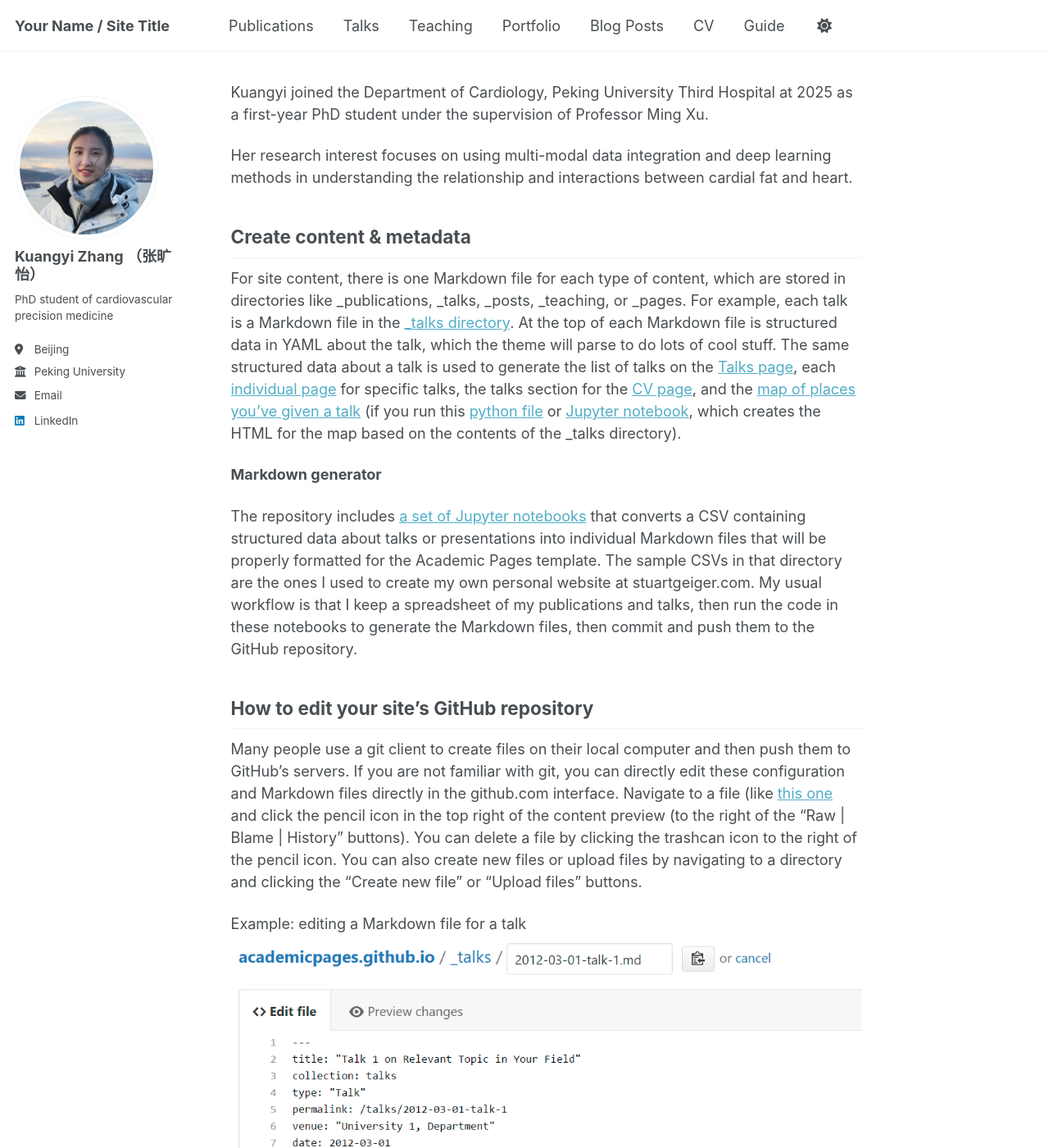
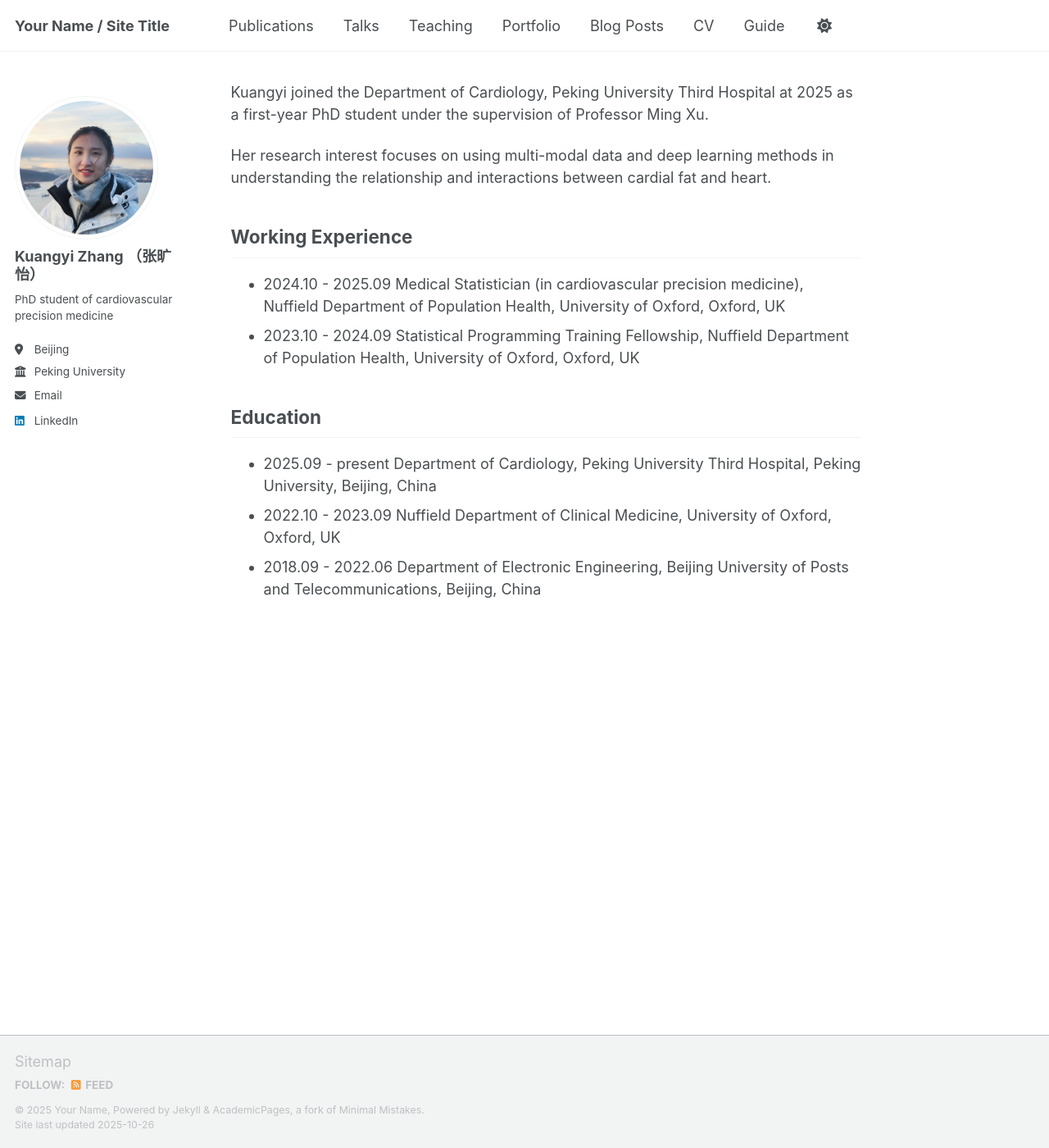
Before and after one commit to KZhub3/KZhub3.github.io, a Jekyll site: the page built from _pages/about.md, in a window 1280 px wide and 1400 px high. Shown: the whole window at 82% size. Built offline with Jekyll 4.4.1, drawn with Linux system fonts in a browser that asks for light colours; a script that is not in the unit is left out; some of the changed text lies outside the part shown.

Commit message:
Update about.md

```diff
--- a/_pages/about.md
+++ b/_pages/about.md
@@ -9,24 +9,15 @@ redirect_from:
 
 Kuangyi joined the Department of Cardiology, Peking University Third Hospital at 2025 as a first-year PhD student under the supervision of Professor Ming Xu.
 
-Her research interest focuses on using multi-modal data integration and deep learning methods in understanding the relationship and interactions between cardial fat and heart.
+Her research interest focuses on using multi-modal data and deep learning methods in understanding the relationship and interactions between cardial fat and heart.
 
-Create content & metadata
+Working Experience
 ------
-For site content, there is one Markdown file for each type of content, which are stored in directories like _publications, _talks, _posts, _teaching, or _pages. For example, each talk is a Markdown file in the [_talks directory](https://github.com/academicpages/academicpages.github.io/tree/master/_talks). At the top of each Markdown file is structured data in YAML about the talk, which the theme will parse to do lots of cool stuff. The same structured data about a talk is used to generate the list of talks on the [Talks page](https://academicpages.github.io/talks), each [individual page](https://academicpages.github.io/talks/2012-03-01-talk-1) for specific talks, the talks section for the [CV page](https://academicpages.github.io/cv), and the [map of places you've given a talk](https://academicpages.github.io/talkmap.html) (if you run this [python file](https://github.com/academicpages/academicpages.github.io/blob/master/talkmap.py) or [Jupyter notebook](https://github.com/academicpages/academicpages.github.io/blob/master/talkmap.ipynb), which creates the HTML for the map based on the contents of the _talks directory).
+- 2024.10 - 2025.09 Medical Statistician (in cardiovascular precision medicine), Nuffield Department of Population Health, University of Oxford, Oxford, UK
+- 2023.10 - 2024.09 Statistical Programming Training Fellowship, Nuffield Department of Population Health, University of Oxford, Oxford, UK
 
-**Markdown generator**
-
-The repository includes [a set of Jupyter notebooks](https://github.com/academicpages/academicpages.github.io/tree/master/markdown_generator
-) that converts a CSV containing structured data about talks or presentations into individual Markdown files that will be properly formatted for the Academic Pages template. The sample CSVs in that directory are the ones I used to create my own personal website at stuartgeiger.com. My usual workflow is that I keep a spreadsheet of my publications and talks, then run the code in these notebooks to generate the Markdown files, then commit and push them to the GitHub repository.
-
-How to edit your site's GitHub repository
+Education
 ------
-Many people use a git client to create files on their local computer and then push them to GitHub's servers. If you are not familiar with git, you can directly edit these configuration and Markdown files directly in the github.com interface. Navigate to a file (like [this one](https://github.com/academicpages/academicpages.github.io/blob/master/_talks/2012-03-01-talk-1.md) and click the pencil icon in the top right of the content preview (to the right of the "Raw | Blame | History" buttons). You can delete a file by clicking the trashcan icon to the right of the pencil icon. You can also create new files or upload files by navigating to a directory and clicking the "Create new file" or "Upload files" buttons.
-
-Example: editing a Markdown file for a talk
-![Editing a Markdown file for a talk](/images/editing-talk.png)
-
-For more info
-------
-More info about configuring Academic Pages can be found in [the guide](https://academicpages.github.io/markdown/), the [growing wiki](https://github.com/academicpages/academicpages.github.io/wiki), and you can always [ask a question on GitHub](https://github.com/academicpages/academicpages.github.io/discussions). The [guides for the Minimal Mistakes theme](https://mmistakes.github.io/minimal-mistakes/docs/configuration/) (which this theme was forked from) might also be helpful.
+- 2025.09 - present Department of Cardiology, Peking University Third Hospital, Peking University, Beijing, China
+- 2022.10 - 2023.09 Nuffield Department of Clinical Medicine, University of Oxford, Oxford, UK
+- 2018.09 - 2022.06 Department of Electronic Engineering, Beijing University of Posts and Telecommunications, Beijing, China
```
